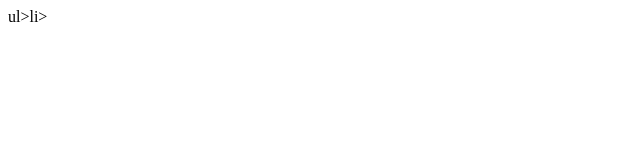
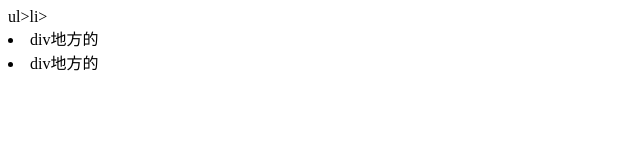
Before and after one commit to yeliya166/zhb, a plain HTML site: page index.html in a window 1280 px wide. Shown: the whole page, without its empty margins (0-640 px from the left). Drawn offline with Linux system fonts and the light colour scheme.

Commit message:
add index.html

```diff
--- a/index.html
+++ b/index.html
@@ -7,8 +7,8 @@
 	<body>
 		<div id="">
 			ul>li><a href="index.html"></a>
-
+			<li>div地方的</li>
 		</div>
-
+		<li>div地方的</li>
 	</body>
 </html>
```
